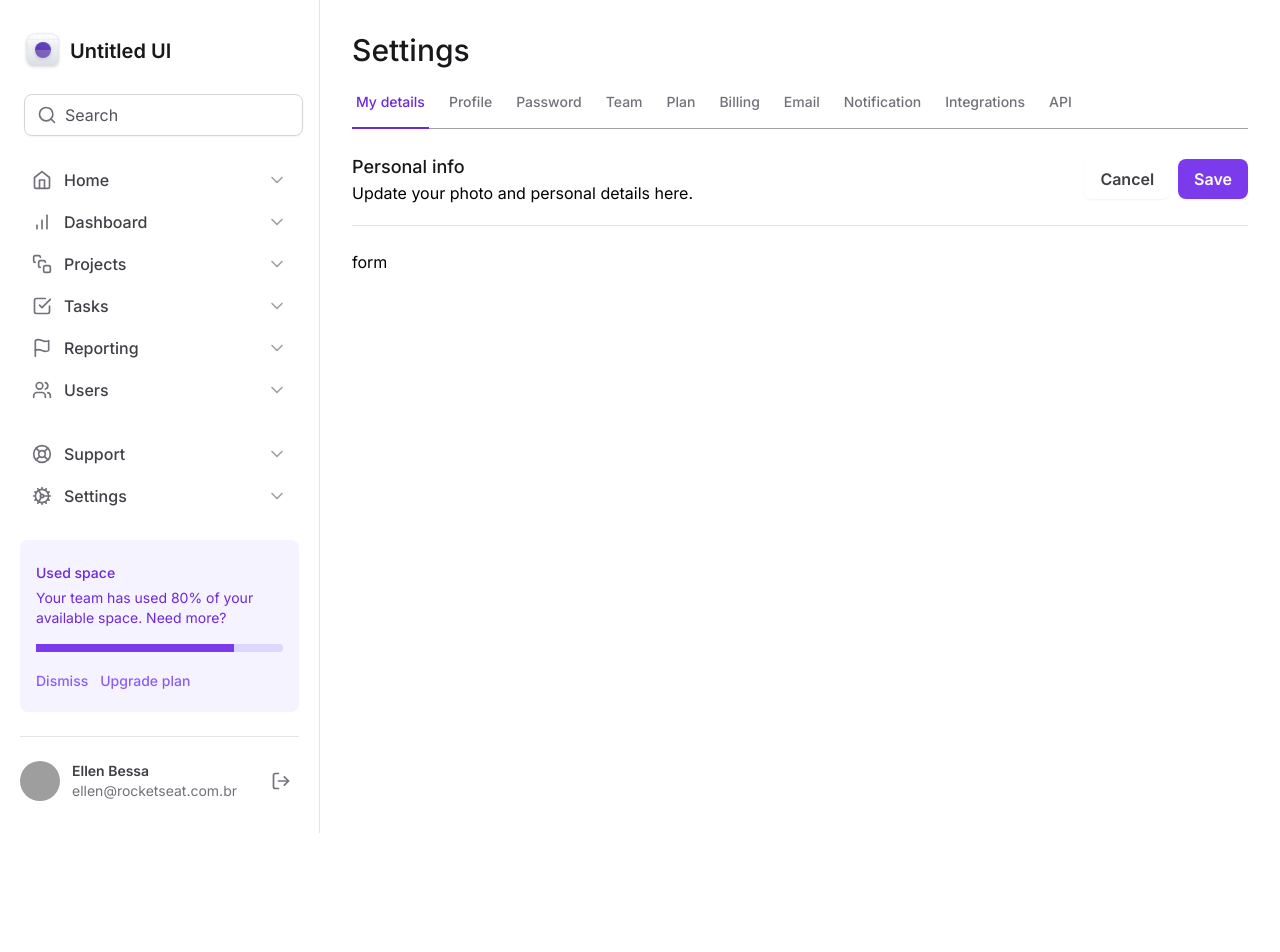
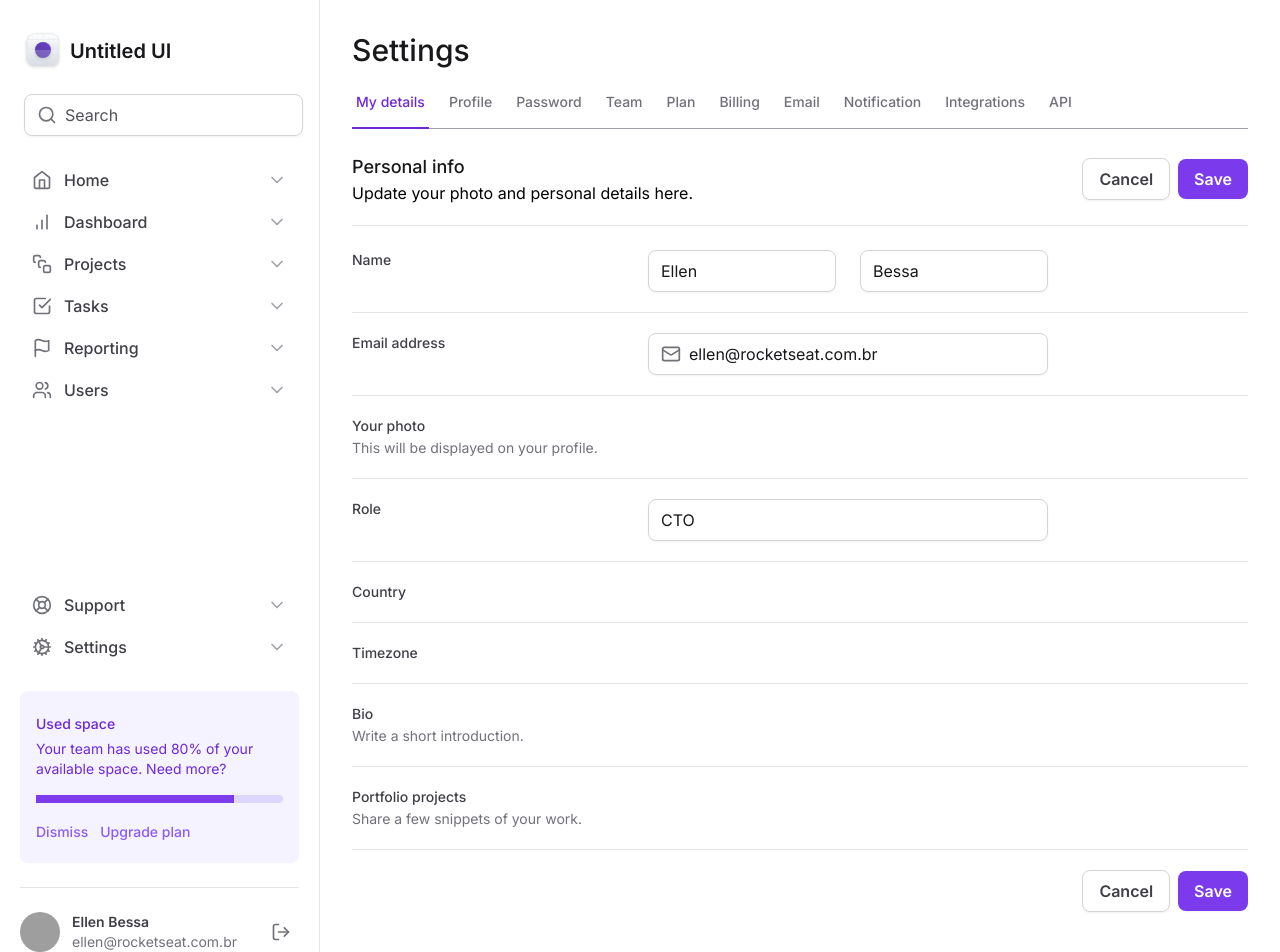
Before and after one commit to EllenBessa/tailwind-next, a Next.js app: page / in a window 1280 px wide. Shown: the top 952 px of the page. Before the commit the page ends 833 px from the top, so only its background shows below. Built offline with nearby package versions, Linux system fonts and the light colour scheme; grey boxes are pictures that could not be loaded.

Commit message:
feat: :lipstick: Campos do Formulário

```diff
--- a/src/app/page.tsx
+++ b/src/app/page.tsx
@@ -1,4 +1,6 @@
 import { SettingsTabs } from "@/components/SettingsTabs";
+import * as Input from "@/components/Input";
+import { Mail } from "lucide-react";
 
 export default function Home() {
   return (
@@ -17,7 +19,7 @@
           <div className="flex items-center gap-2">
             <button
               type="button"
-              className="rounded-lg border-zinc-300 px-4 py-2 font-semibold text-zinc-700 shadow-sm hover:bg-zinc-50"
+              className="rounded-lg border border-zinc-300 px-4 py-2 font-semibold text-zinc-700 shadow-sm hover:bg-zinc-50"
             >
               Cancel
             </button>
@@ -31,8 +33,130 @@
           </div>
         </div>
 
-        <form id="settings" action="" className="mt-6 flex w-full flex-col">
-          form
+        <form
+          id="settings"
+          action=""
+          className="mt-6 flex w-full flex-col gap-5 divide-y divide-zinc-200"
+        >
+          <div className="grid-cols-form grid gap-3">
+            <label
+              htmlFor="fistName"
+              className="text-sm font-medium text-zinc-700"
+            >
+              Name
+            </label>
+
+            <div className="grid grid-cols-2 gap-6">
+              <Input.Root>
+                <Input.Control id="fistName" defaultValue="Ellen" />
+              </Input.Root>
+
+              <Input.Root>
+                <Input.Control defaultValue="Bessa" />
+              </Input.Root>
+            </div>
+          </div>
+
+          <div className="grid-cols-form grid gap-3 pt-5">
+            <label
+              htmlFor="email"
+              className="text-sm font-medium text-zinc-700"
+            >
+              Email address
+            </label>
+
+            <Input.Root>
+              <Input.Prefix>
+                <Mail className="h-5 w-5 text-zinc-500" />
+              </Input.Prefix>
+              <Input.Control
+                id="email"
+                type="email"
+                defaultValue="ellen@rocketseat.com.br"
+              />
+            </Input.Root>
+          </div>
+
+          <div className="grid-cols-form grid gap-3 pt-5">
+            <label
+              htmlFor="photo"
+              className="text-sm font-medium text-zinc-700"
+            >
+              Your photo
+              <span className="mt-0.5 block text-sm font-normal text-zinc-500">
+                This will be displayed on your profile.
+              </span>
+            </label>
+          </div>
+
+          <div className="grid-cols-form grid gap-3 pt-5">
+            <label htmlFor="role" className="text-sm font-medium text-zinc-700">
+              Role
+            </label>
+
+            <Input.Root>
+              <Input.Control id="role" defaultValue="CTO" />
+            </Input.Root>
+          </div>
+
+          <div className="grid-cols-form grid gap-3 pt-5">
+            <label
+              htmlFor="country"
+              className="text-sm font-medium text-zinc-700"
+            >
+              Country
+            </label>
+          </div>
+
+          <div className="grid-cols-form grid gap-3 pt-5">
+            <label
+              htmlFor="timezone"
+              className="text-sm font-medium text-zinc-700"
+            >
+              Timezone
+            </label>
+          </div>
+
+          <div className="grid-cols-form grid gap-3 pt-5">
+            <label htmlFor="bio" className="text-sm font-medium text-zinc-700">
+              Bio
+              <span className="mt-0.5 block text-sm font-normal text-zinc-500">
+                Write a short introduction.
+              </span>
+            </label>
+
+            <div></div>
+          </div>
+
+          <div className="grid-cols-form grid gap-3 pt-5">
+            <label
+              htmlFor="portfolio"
+              className="text-sm font-medium text-zinc-700"
+            >
+              Portfolio projects
+              <span className="mt-0.5 block text-sm font-normal text-zinc-500">
+                Share a few snippets of your work.
+              </span>
+            </label>
+
+            <div></div>
+          </div>
+
+          <div className="flex items-center justify-end gap-2 pt-5">
+            <button
+              type="button"
+              className="rounded-lg border border-zinc-300 px-4 py-2 font-semibold text-zinc-700 shadow-sm hover:bg-zinc-50"
+            >
+              Cancel
+            </button>
+            <button
+              type="submit"
+              form="settings"
+              className="rounded-lg bg-violet-600 px-4 py-2 font-semibold text-white shadow-sm hover:bg-violet-700"
+            >
+              Save
+            </button>
+          </div>
         </form>
       </div>
     </>
--- a/tailwind.config.ts
+++ b/tailwind.config.ts
@@ -7,6 +7,7 @@
       gridTemplateColumns: {
         app: "minmax(18rem, 20rem) 1fr",
         profile: "max-content 1fr min-content",
+        form: "minmax(7.5rem, 17.5rem) minmax(25rem, 1fr) minmax(0, 15rem)",
       },
     },
   },
```
